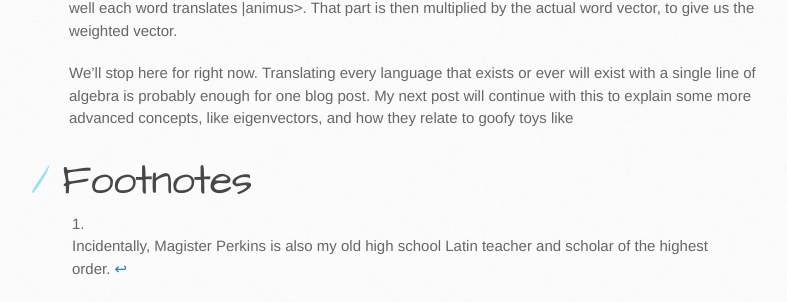
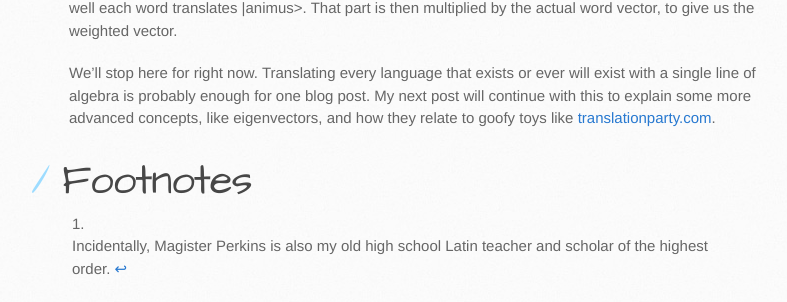
Before and after one commit to rprospero/rprospero.github.io, a Jekyll site: the page built from _posts/2014-08-09-vectors-for-linguists.md, in a window 1280 px wide and 900 px high, scrolled down 2729 px. Shown: the part 337-639 px from the top of the window, without its empty margins (101-888 px from the left). Built offline with Jekyll 4.4.1, drawn with Linux system fonts in a browser that asks for light colours.

Commit message:
Fix link at end of post.

```diff
--- a/_posts/2014-08-09-vectors-for-linguists.md
+++ b/_posts/2014-08-09-vectors-for-linguists.md
@@ -165,7 +165,7 @@ We'll stop here for right now. Translating every language that exists
 or ever will exist with a single line of algebra is probably enough
 for one blog post.  My next post will continue with this to explain
 some more advanced concepts, like eigenvectors, and how they relate to
-goofy toys like <translationparty.com>
+goofy toys like [translationparty.com](http://translationparty.com).
 
 Footnotes
 ===
```
